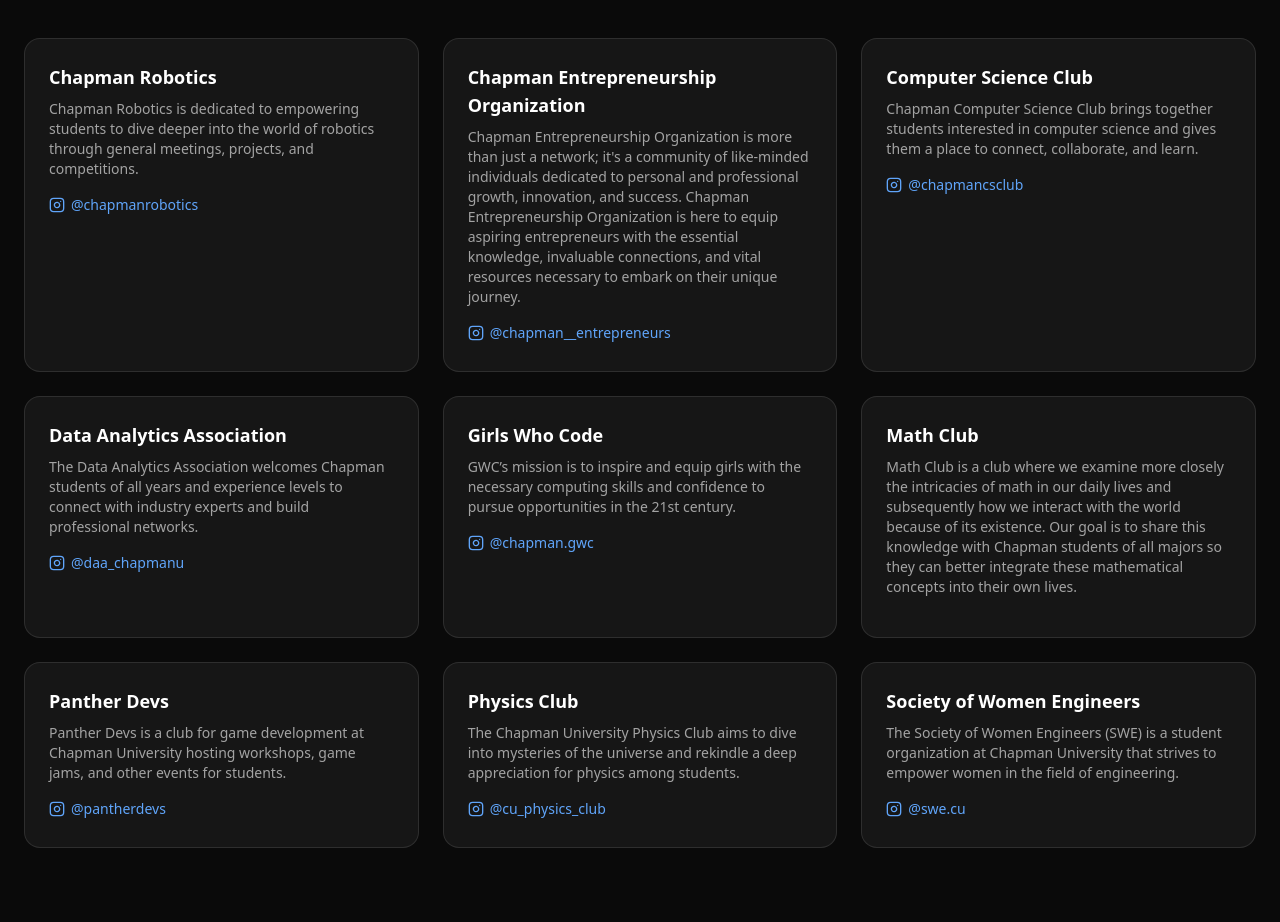
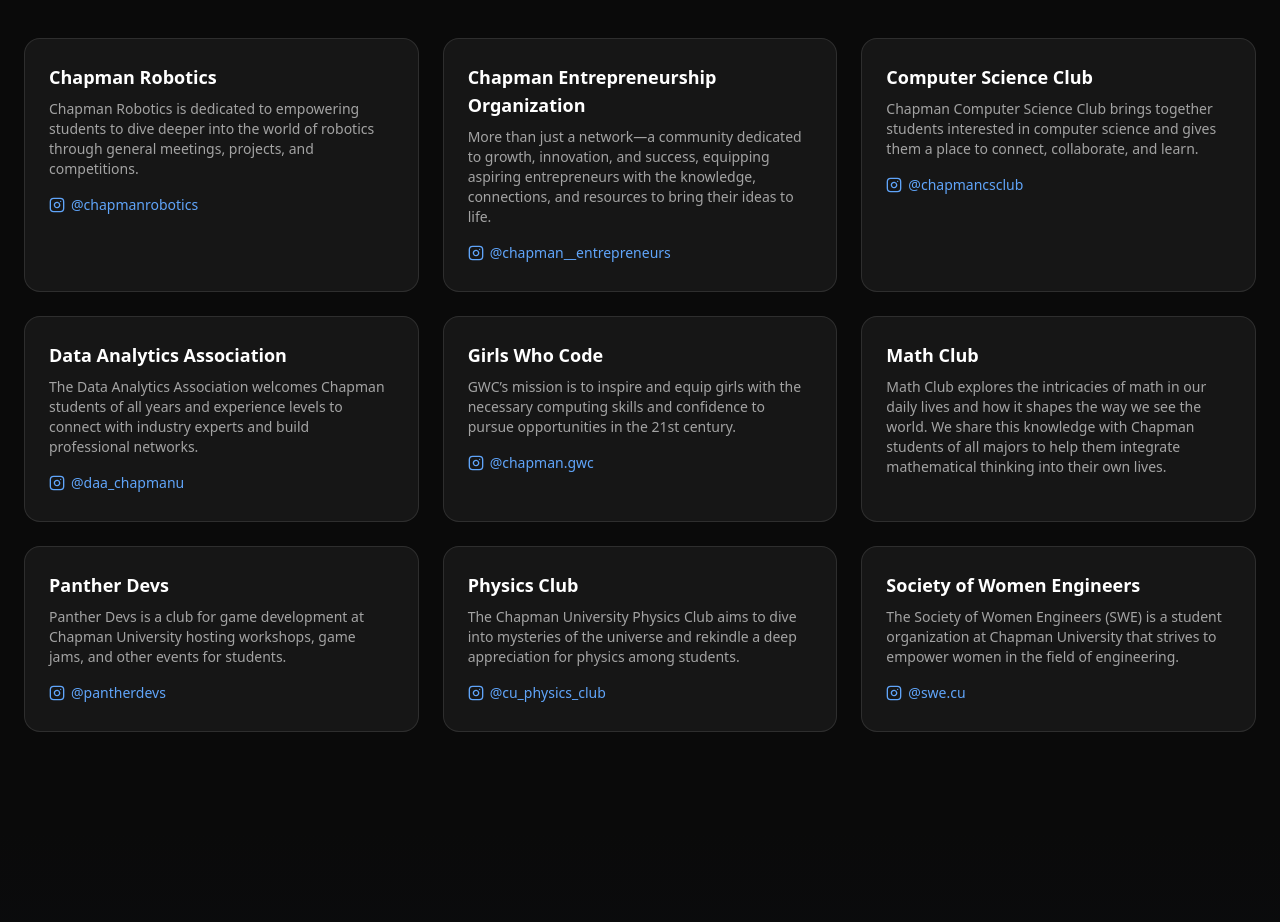
Before and after one commit to JoshuaDowdCS/IEEE-LinkedIn-Challenge, a React (Vite) app in the folder frontend/: page / in a window 1280 px wide. Shown: the part 1400-2322 px from the top of the page. Built offline with nearby package versions, Linux system fonts and the light colour scheme.

Commit message:
Shorten club descriptions for better fit

```diff
--- a/frontend/src/pages/Home.jsx
+++ b/frontend/src/pages/Home.jsx
@@ -15,11 +15,11 @@
 
 const clubs = [
   { name: "Chapman Robotics", desc: "Chapman Robotics is dedicated to empowering students to dive deeper into the world of robotics through general meetings, projects, and competitions.", handle: "@chapmanrobotics", link: "https://www.instagram.com/chapmanrobotics/" },
-  { name: "Chapman Entrepreneurship Organization", desc: "Chapman Entrepreneurship Organization is more than just a network; it's a community of like-minded individuals dedicated to personal and professional growth, innovation, and success. Chapman Entrepreneurship Organization is here to equip aspiring entrepreneurs with the essential knowledge, invaluable connections, and vital resources necessary to embark on their unique journey.", handle: "@chapman__entrepreneurs", link: "https://www.instagram.com/chapman__entrepreneurs" },
+  { name: "Chapman Entrepreneurship Organization", desc: "More than just a network—a community dedicated to growth, innovation, and success, equipping aspiring entrepreneurs with the knowledge, connections, and resources to bring their ideas to life.", handle: "@chapman__entrepreneurs", link: "https://www.instagram.com/chapman__entrepreneurs" },
   { name: "Computer Science Club", desc: "Chapman Computer Science Club brings together students interested in computer science and gives them a place to connect, collaborate, and learn.", handle: "@chapmancsclub", link: "https://www.instagram.com/chapmancsclub/" },
   { name: "Data Analytics Association", desc: "The Data Analytics Association welcomes Chapman students of all years and experience levels to connect with industry experts and build professional networks.", handle: "@daa_chapmanu", link: "https://www.instagram.com/daa_chapmanu/" },
   { name: "Girls Who Code", desc: "GWC’s mission is to inspire and equip girls with the necessary computing skills and confidence to pursue opportunities in the 21st century.", handle: "@chapman.gwc", link: "https://www.instagram.com/chapman.gwc/" },
-  { name: "Math Club", desc: "Math Club is a club where we examine more closely the intricacies of math in our daily lives and subsequently how we interact with the world because of its existence. Our goal is to share this knowledge with Chapman students of all majors so they can better integrate these mathematical concepts into their own lives.", handle: "", link: "" },
+  { name: "Math Club", desc: "Math Club explores the intricacies of math in our daily lives and how it shapes the way we see the world. We share this knowledge with Chapman students of all majors to help them integrate mathematical thinking into their own lives.", handle: "", link: "" },
   { name: "Panther Devs", desc: "Panther Devs is a club for game development at Chapman University hosting workshops, game jams, and other events for students.", handle: "@pantherdevs", link: "https://www.instagram.com/pantherdevs/" },
   { name: "Physics Club", desc: "The Chapman University Physics Club aims to dive into mysteries of the universe and rekindle a deep appreciation for physics among students.", handle: "@cu_physics_club", link: "https://www.instagram.com/cu_physics_club/" },
   { name: "Society of Women Engineers", desc: "The Society of Women Engineers (SWE) is a student organization at Chapman University that strives to empower women in the field of engineering.", handle: "@swe.cu", link: "https://www.instagram.com/swe.cu/" }
```
